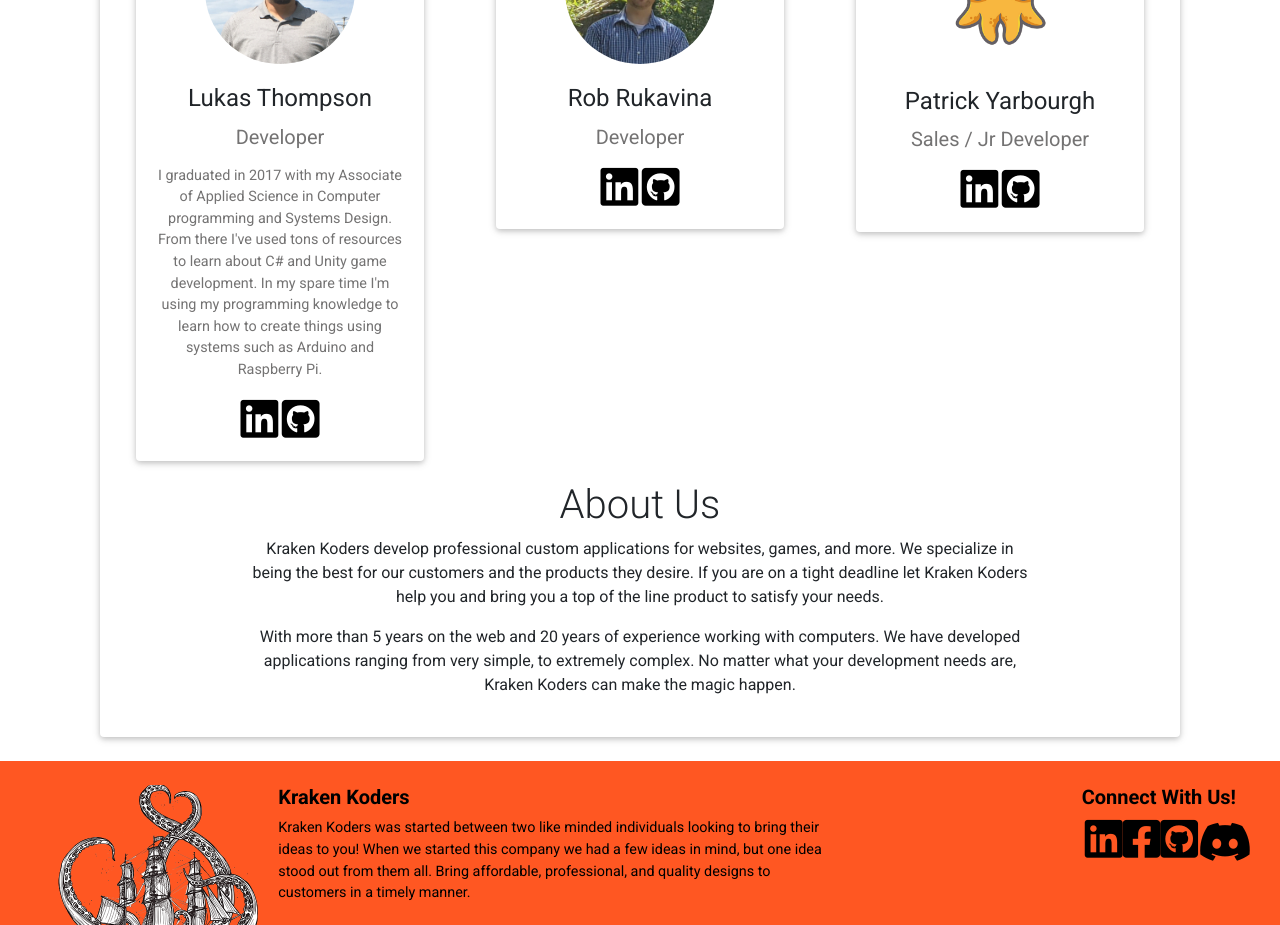
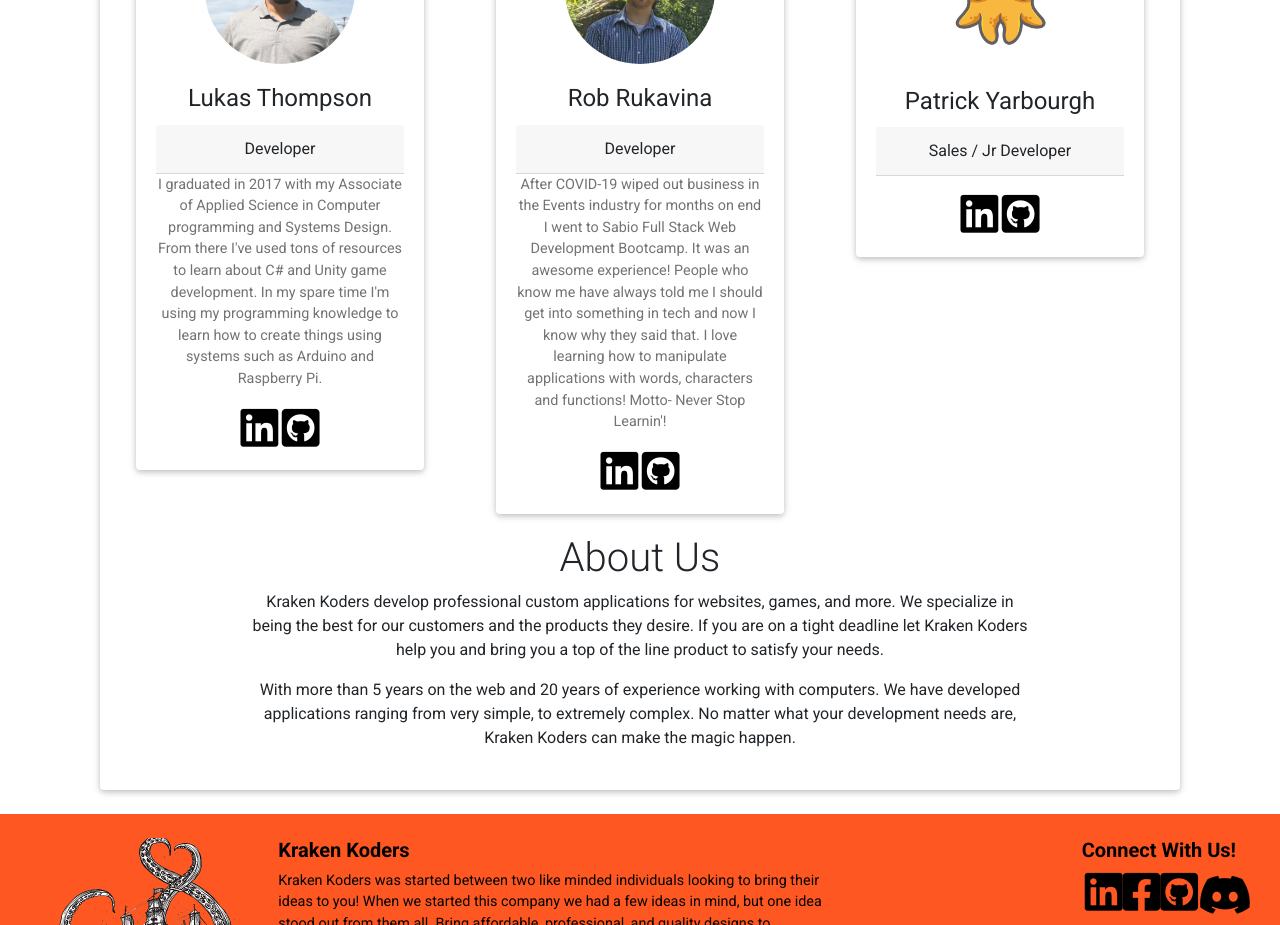
Before and after one commit to LukasThompson/kraken-koders, a React (Create React App) app: page / in a window 1280 px wide. Shown: the part 1960-2885 px from the top of the page. Built offline with nearby package versions, Linux system fonts and the light colour scheme.

Commit message:
Added my bio

```diff
--- a/public/teamMemberData.json
+++ b/public/teamMemberData.json
@@ -15,7 +15,7 @@
     "position": "Developer",
     "linkedIn": "https://www.linkedin.com/company/kraken-koders/",
     "github": "https://github.com/",
-    "profile": ""
+    "profile": "After COVID-19 wiped out business in the Events industry for months on end I went to Sabio Full Stack Web Development Bootcamp. It was an awesome experience! People who know me have always told me I should get into something in tech and now I know why they said that. I love learning how to manipulate applications with words, characters and functions! Motto- Never Stop Learnin'!"
   },
   {
     "id": 3,
--- a/src/components/HomePage.jsx
+++ b/src/components/HomePage.jsx
@@ -95,7 +95,7 @@
           position: "Developer",
           linkedIn: "https://www.linkedin.com/company/kraken-koders/",
           github: "https://github.com/",
-          profile: "",
+          profile: "After COVID-19 wiped out business in the Events industry for months on end I went to Sabio Full Stack Web Development Bootcamp. It was an awesome experience! People who know me have always told me I should get into something in tech and now I know why they said that. I love learning how to manipulate applications with words, characters and functions! Motto- Never Stop Learnin'!",
         },
         // Still need Patrick's info
         {
--- a/src/components/TeamMemberCard.jsx
+++ b/src/components/TeamMemberCard.jsx
@@ -7,6 +7,7 @@
   MDBCardText,
   MDBCol,
   MDBIcon,
+  MDBCardHeader,
 } from "mdbreact";
 
 function TeamMemberCard(props) {
@@ -20,9 +21,9 @@
         />
         <MDBCardBody>
           <MDBCardTitle>{props.member.name}</MDBCardTitle>
-          <MDBCardText>
-            <h5>{props.member.position}</h5>
-          </MDBCardText>
+          <MDBCardHeader>
+            {props.member.position}
+          </MDBCardHeader>
           <MDBCardText>{props.member.profile}</MDBCardText>
           <MDBCardText>
             <a className="myFooterLink" href={props.member.linkedIn}>
```
